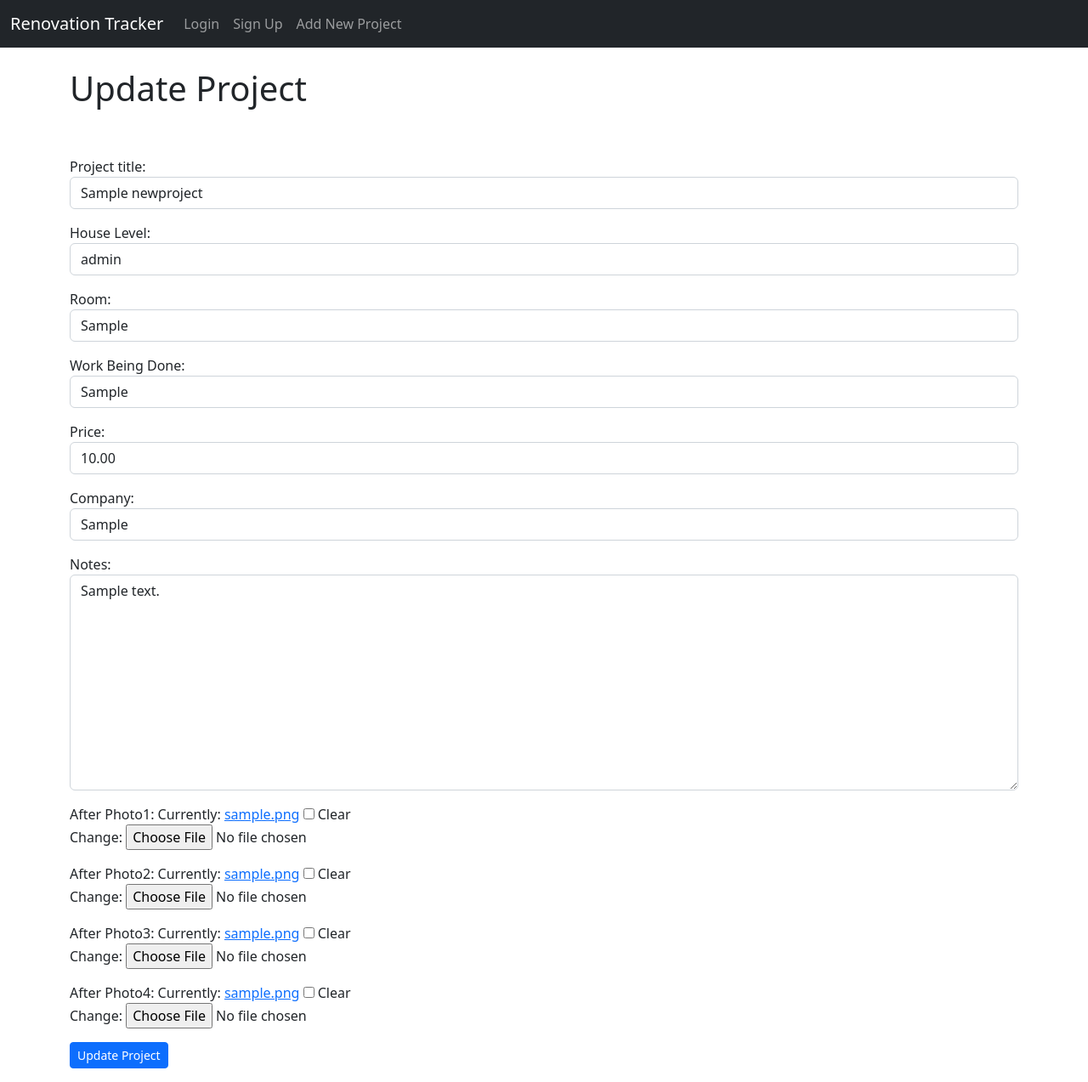
After one commit to ProgrammingWithCybineer/Renovation_Tracker_App, a Django app: page /projects/update/1 in a window 1280 px wide. The commit adds this page. Shown: the whole page at 85% size. Run offline with Django 3.2, Linux system fonts and the light colour scheme; tables that the repository leaves empty hold one stand-in row (values such as "Sample post").

Commit message:
major updates

```diff
--- a/WebAppRenoTracker/forms.py
+++ b/WebAppRenoTracker/forms.py
@@ -20,26 +20,55 @@ class NewProjectForm(forms.ModelForm):
             'company': forms.TextInput(attrs={'class': 'form-control'}),
             'notes': forms.Textarea(attrs={'class': 'form-control'}),
             'updated_By': forms.Select(attrs={'class': 'form-control'}),
-            'before_Photo1': forms.ImageField(),
-            'before_Photo2': forms.ImageField(),
-            'before_Photo3': forms.ImageField(),
-            'before_Photo4': forms.ImageField(),
-            'after_Photo1': forms.ImageField(),
-            'after_Photo2': forms.ImageField(),
-            'after_Photo3': forms.ImageField(),
-            'after_Photo4': forms.ImageField(),
+            #'before_Photo1': forms.ImageField(),
+            #'before_Photo2': forms.ImageField(),
+            #'before_Photo3': forms.ImageField(),
+            #'before_Photo4': forms.ImageField(),
+            #'after_Photo1': forms.ImageField(),
+            #'after_Photo2': forms.ImageField(),
+            #'after_Photo3': forms.ImageField(),
+            #'after_Photo4': forms.ImageField(),
 
 		}
+
+
+
+class UpdateProjectForm(forms.ModelForm):
+    class Meta:
+        model = newProject
+        fields = ('project_title', 'house_Level', 'room', 'work_Being_Done', 'price', 'company', 'notes',
+                  'after_Photo1', 'after_Photo2', 'after_Photo3', 'after_Photo4')
+
+        widgets = {
+            'project_title': forms.TextInput(attrs={'class': 'form-control'}),
+			'house_Level': forms.TextInput(attrs={'class': 'form-control'}),
+            'room': forms.TextInput(attrs={'class': 'form-control'}),
+            'work_Being_Done': forms.TextInput(attrs={'class': 'form-control'}),
+            'price': forms.TextInput(attrs={'class': 'form-control'}),
+            'company': forms.TextInput(attrs={'class': 'form-control'}),
+            'notes': forms.Textarea(attrs={'class': 'form-control'}),
+            #'after_Photo1': forms.ImageField(),
+            #'after_Photo2': forms.ImageField(),
+            #'after_Photo3': forms.ImageField(),
+            #'after_Photo4': forms.ImageField(),
+
+		}
+
+
+
+
+
+
+
+
+
+
 
 
 class SignUpForm(forms.Form):
     pass
 
 
-
-
-
-
 class PasswordChangingForm(PasswordChangeForm):
 	old_password = forms.CharField(widget=forms.PasswordInput(attrs={'class': 'form-control', 'type':'password'}))
 	new_password1 = forms.CharField(max_length=100, widget=forms.PasswordInput(attrs={'class': 'form-control', 'type':'password'}))
--- a/WebAppRenoTracker/models.py
+++ b/WebAppRenoTracker/models.py
@@ -1,7 +1,7 @@
 from django.db import models
 from django.urls import reverse
 from django.contrib.auth.models import User
-
+from datetime import datetime, date
 # Create your models here.
 class Category(models.Model):
     name = models.CharField(max_length=255)
@@ -24,6 +24,8 @@ class newProject(models.Model):
 
     #title of Renovation entry
     project_title = models.CharField(max_length=255)
+    #date project started
+    project_start_date = models.DateField()
     #house level working on
     house_Level = models.CharField(max_length=255)
     #room of house renovated
@@ -36,6 +38,8 @@ class newProject(models.Model):
     company = models.CharField(max_length=255)
     #notes section
     notes = models.TextField()
+    #date project completed
+    project_completion_date = models.DateField()
     #Entry added by. For database purposes
     updated_By = models.ForeignKey(User, on_delete=models.CASCADE)
     #image loader option
@@ -50,7 +54,7 @@ class newProject(models.Model):
     def __str__(self):
         return self.project_title + ' | ' + str(self.updated_By)
 
-
+    # function to tell website where to redirect to after clicking submit, update, etc
     def get_absolute_url(self):
         #redirecting to details page
         #return reverse('project-details', args=(str(self.id)))
--- /dev/null
+++ b/WebAppRenoTracker/templates/update_project.html
@@ -0,0 +1,20 @@
+{% extends 'base.html' %}
+{% block title %} Update Existing Project{% endblock %}
+
+
+{% block content%}
+
+<h1>Update Project</h1>
+<br /> <br />
+
+<div class="mb-3">
+    <form method="POST">
+        {% csrf_token %}
+        {{ form.as_p }}
+
+        <input class="btn btn-primary btn-sm" type="submit" value="Update Project">
+
+    </form>
+</div>
+
+{% endblock %}
--- a/WebAppRenoTracker/urls.py
+++ b/WebAppRenoTracker/urls.py
@@ -1,6 +1,6 @@
 from django.urls import path
 #from . import views
-from .views import HomeView, ProjectDetailView, NewProject
+from .views import HomeView, ProjectDetailView, NewProjectView, UpdateProjectView, DeleteProjectView
 
 
 
@@ -14,5 +14,7 @@ urlpatterns = [
     #path('newProject', views.newProject, name="newProject"),
     path('',HomeView.as_view(), name='home'),
     path('projects/<int:pk>', ProjectDetailView.as_view(), name='project-details'),
-    path('add_new_project/', NewProject.as_view(), name= 'new-project'),
+    path('add_new_project/', NewProjectView.as_view(), name= 'new-project'),
+    path('projects/update/<int:pk>', UpdateProjectView.as_view(), name= 'update-project'),
+    path('projects/<int:pk>/delete', DeleteProjectView.as_view(), name= 'delete-project'),
 ]
--- a/WebAppRenoTracker/views.py
+++ b/WebAppRenoTracker/views.py
@@ -1,8 +1,9 @@
 from django.shortcuts import render
 from django.http import HttpResponse
-from django.views.generic import ListView, DetailView, CreateView
+from django.urls import reverse_lazy
+from django.views.generic import ListView, DetailView, CreateView, UpdateView, DeleteView
 from .models import newProject
-from .forms import NewProjectForm
+from .forms import NewProjectForm, UpdateProjectForm
 
 
 
@@ -17,6 +18,7 @@ def index(request):
 class HomeView(ListView):
     model = newProject
     template_name = 'home.html'
+    #ordering = ['-id'] # will change to date field later
 
 
 class ProjectDetailView(DetailView):
@@ -24,22 +26,40 @@ class ProjectDetailView(DetailView):
     template_name = 'project_details.html'
 
 
-class NewProject(CreateView):
+class NewProjectView(CreateView):
     model = newProject
     form_class = NewProjectForm
     template_name = 'new_project.html'
     #fields = '__all__'
 
 
+class UpdateProjectView(UpdateView):
+    model = newProject
+    form_class = UpdateProjectForm
+    template_name = 'update_project.html'
+    #fields = ['project_title', 'house_Level', 'room', 'work_Being_Done', 'price', 'company', 'notes',
+    #            'after_Photo1', 'after_Photo2', 'after_Photo3', 'after_Photo4']
 
-def currentProjects(request):
-    return HttpResponse ("Here is your current project")
+
+class DeleteProjectView(DeleteView):
+    model = newProject
+    template_name = 'delete_project.html'
+    success_url = reverse_lazy('home') # might change to a successfully deleted messaged later
 
 
 
 
-def allProjects(request):
-    return HttpResponse ("Here is All of your project")
 
-def incompleteProjects(request):
-    return HttpResponse ("Here is Incomplete of your project")
+
+
+
+
+# def currentProjects(request):
+    #return HttpResponse ("Here is your current project")
+
+
+# def allProjects(request):
+    #return HttpResponse ("Here is All of your project")
+
+# def incompleteProjects(request):
+    #return HttpResponse ("Here is Incomplete of your project")
```
Also changed, not shown: WebAppRenoTracker/templates/delete_project.html (added, +22 -0 lines), WebAppRenoTracker/templates/home.html (+8 -3 lines), WebAppRenoTracker/templates/project_details.html (+6 -3 lines), WebAppRenoTracker/migrations/0007_newproject_project_start_date.py (added).
